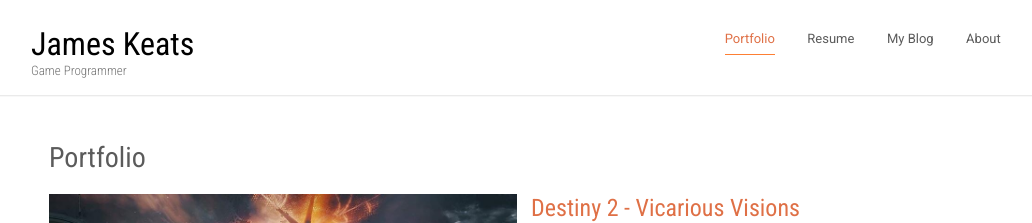
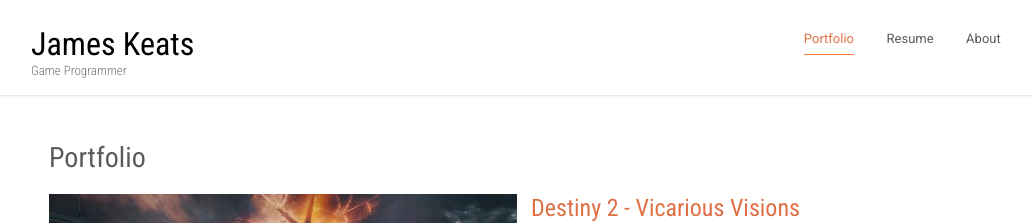
Before and after one commit to growlitheharpo/growlitheharpo.github.io, a Jekyll site: the page built from index.html, in a window 1280 px wide. Shown: the top 223 px of the page, without its empty margins (116-1148 px from the left). Built offline with Jekyll 4.4.1, drawn with Linux system fonts in a browser that asks for light colours.

Commit message:
Remove Blog from nav (for now....?????)

```diff
--- a/_data/navigation.json
+++ b/_data/navigation.json
@@ -6,9 +6,6 @@
         "name": "Resume",
         "link": "/resume.html"
     },{
-        "name": "My Blog",
-        "link": "/blog.html"
-    },{
         "name": "About",
         "link": "/about.html"
     }
```
